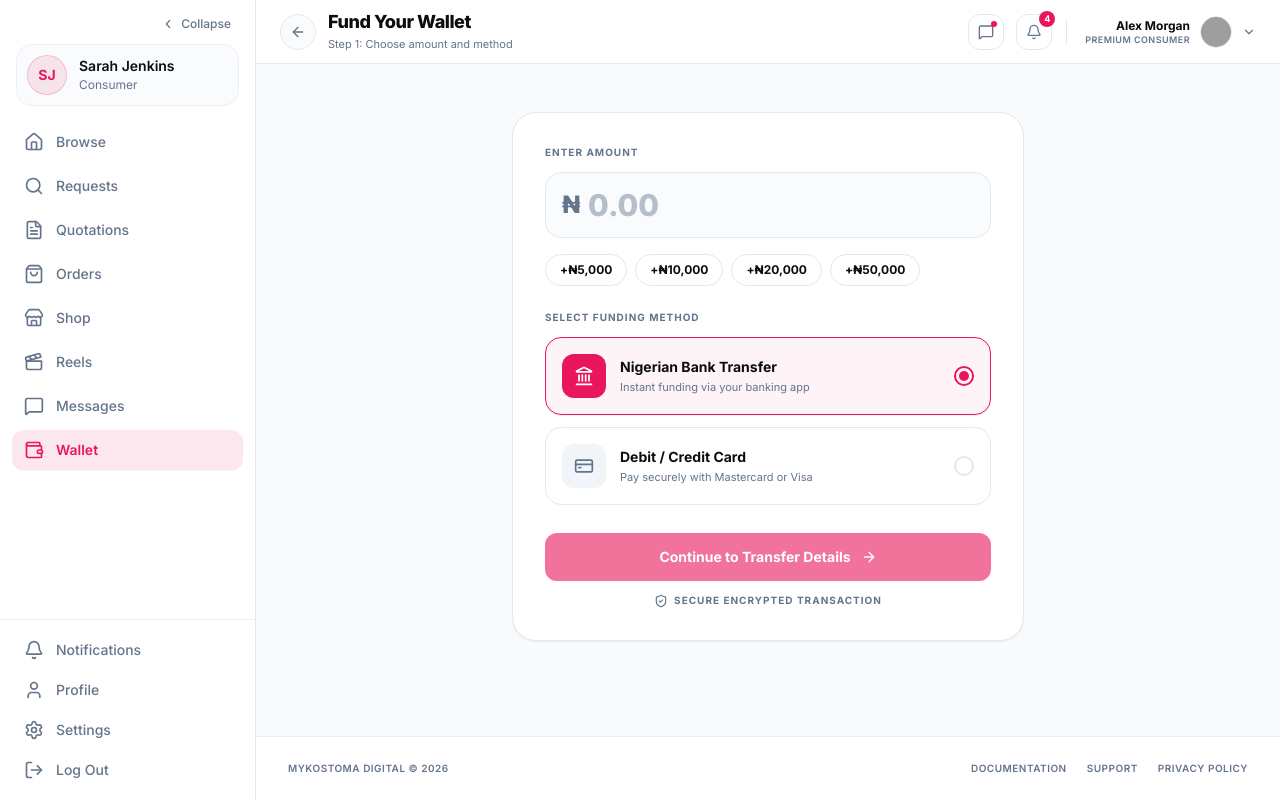
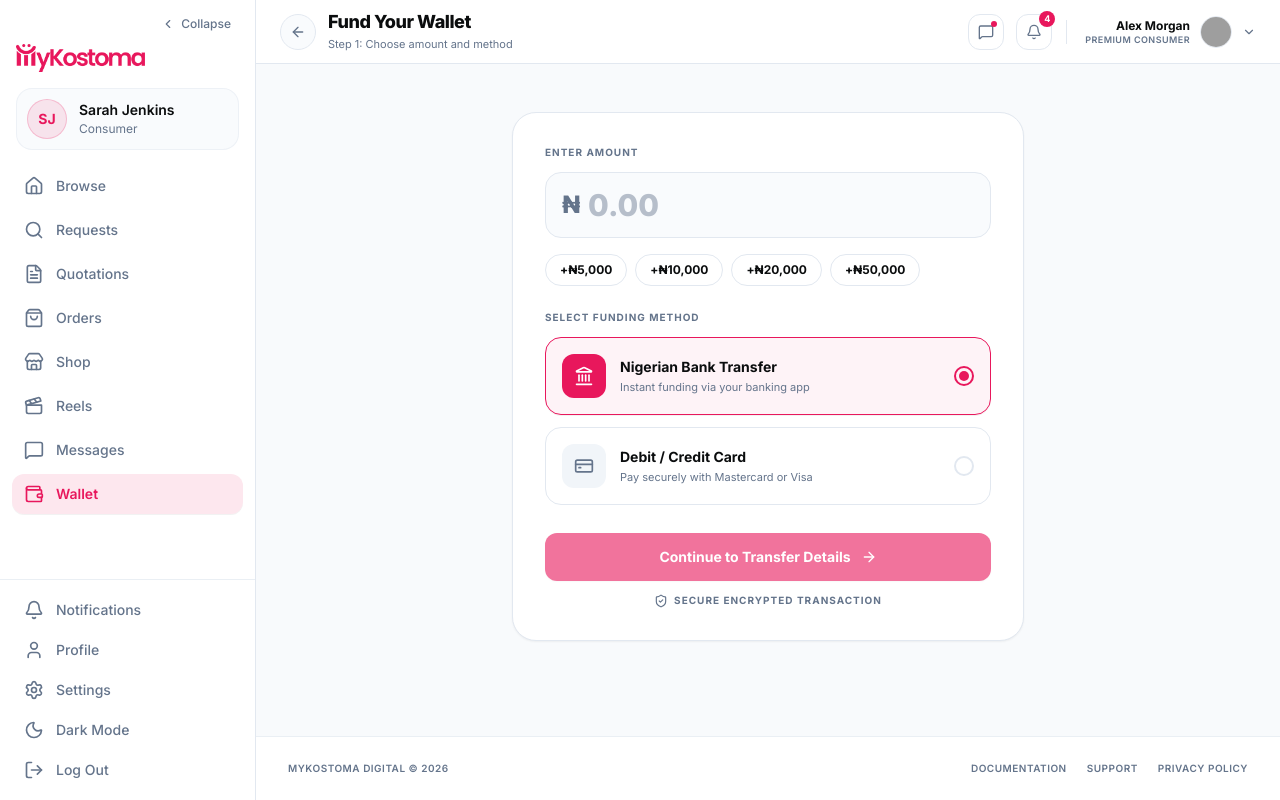
Before and after one commit to MyKostoma/MyKostoma-client-app, a Next.js app: page /wallet/fund in a window 1280 px wide. Built offline with nearby package versions, Linux system fonts and the light colour scheme; no server answers; grey boxes are pictures that could not be loaded.

Commit message:
feat: enhance sidebar and top-bar layout components, brand logo, and theme toggling

```diff
--- a/components/layouts/mobile-drawer.tsx
+++ b/components/layouts/mobile-drawer.tsx
@@ -31,6 +31,7 @@ import {
 import {
   DEFAULT_PREMIUM_VENDOR_NAV_ITEMS,
 } from "./sidebars/premium-vendor-sidebar";
+import { SidebarThemeToggle } from "./sidebars/sidebar-theme-toggle";
 import type {
   SidebarNavItem,
   SidebarVariant,
@@ -61,7 +62,7 @@ export function MobileDrawer({
   items: itemsProp,
   title,
   user: userProp,
-  logoHref = "/dashboard",
+  logoHref = "/",
   onLogout,
   className,
   children,
@@ -421,6 +422,9 @@ export function MobileDrawer({
             <span className="truncate">Settings</span>
           </Link>
 
+          {/* Theme Toggle */}
+          <SidebarThemeToggle isOpen={true} />
+
           {/* Log Out */}
           <button
             type="button"
--- a/components/layouts/sidebars/consumer-sidebar.tsx
+++ b/components/layouts/sidebars/consumer-sidebar.tsx
@@ -27,6 +27,8 @@ import {
 import { clearAuthCookies } from "@/lib/cookies";
 import { baseApi } from "@/store/api/baseApi";
 import { SidebarTooltip, SidebarTooltipProvider } from "./sidebar-tooltip";
+import { SidebarThemeToggle } from "./sidebar-theme-toggle";
+import { SidebarBrandLogo } from "./sidebar-brand-logo";
 import type { SidebarNavItem, SidebarProps } from "./types";
 
 export const DEFAULT_CONSUMER_NAV_ITEMS: SidebarNavItem[] = [
@@ -144,6 +146,9 @@ export function ConsumerSidebar({
               </div>
             )
           )}
+
+          {/* MyKostoma Brand Logo: Full logo when open, icon logo when collapsed */}
+          <SidebarBrandLogo isOpen={isOpen} logoHref={logoHref} />
 
           {header || (
             isOpen ? (
@@ -335,6 +340,9 @@ export function ConsumerSidebar({
               </Link>
             </SidebarTooltip>
 
+            {/* Theme Toggle */}
+            <SidebarThemeToggle isOpen={isOpen} />
+
             {/* Log Out */}
             <SidebarTooltip content="Log Out" enabled={!isOpen}>
               <button
--- /dev/null
+++ b/components/layouts/sidebars/index.ts
@@ -0,0 +1,2 @@
+export * from "./sidebars";
+export { default } from "./sidebars";
--- /dev/null
+++ b/components/layouts/sidebars/sidebar-brand-logo.tsx
@@ -0,0 +1,66 @@
+"use client";
+
+import * as React from "react";
+import Link from "next/link";
+import { cn } from "@/lib/utils";
+import { SidebarTooltip } from "./sidebar-tooltip";
+
+export interface SidebarBrandLogoProps {
+  isOpen?: boolean;
+  logoHref?: string;
+  className?: string;
+}
+
+export function SidebarBrandLogo({
+  isOpen = true,
+  logoHref = "/dashboard",
+  className,
+}: SidebarBrandLogoProps) {
+  if (!isOpen) {
+    return (
+      <div className={cn("pt-1 pb-3 flex items-center justify-center", className)}>
+        <SidebarTooltip content="MyKostoma" enabled={true}>
+          <Link
+            href={logoHref}
+            className="inline-flex items-center justify-center focus:outline-hidden hover:opacity-90 transition-opacity"
+            aria-label="MyKostoma Dashboard"
+          >
+            <img
+              src="/mykostoma_logo.png"
+              alt="MyKostoma"
+              className="h-7 w-7 object-contain dark:hidden select-none"
+            />
+            <img
+              src="/mykostoma_logo_white.png"
+              alt="MyKostoma"
+              className="h-7 w-7 object-contain hidden dark:block select-none"
+            />
+          </Link>
+        </SidebarTooltip>
+      </div>
+    );
+  }
+
+  return (
+    <div className={cn("px-4 pt-1 pb-3 flex items-center", className)}>
+      <Link
+        href={logoHref}
+        className="inline-flex items-center focus:outline-hidden hover:opacity-90 transition-opacity"
+        aria-label="MyKostoma Dashboard"
+      >
+        <img
+          src="/mykostoma_full_logo.png"
+          alt="MyKostoma"
+          className="h-7 w-auto object-contain dark:hidden select-none"
+        />
+        <img
+          src="/mykostoma_full_logo_white.png"
+          alt="MyKostoma"
+          className="h-7 w-auto object-contain hidden dark:block select-none"
+        />
+      </Link>
+    </div>
+  );
+}
+
+export default SidebarBrandLogo;
--- /dev/null
+++ b/components/layouts/sidebars/sidebar-theme-toggle.tsx
@@ -0,0 +1,70 @@
+"use client";
+
+import * as React from "react";
+import { Sun, Moon } from "lucide-react";
+import { cn } from "@/lib/utils";
+import { useAppDispatch, useAppSelector } from "@/store/hooks";
+import { selectTheme, setTheme } from "@/store/slices/uiSlice";
+import { SidebarTooltip } from "./sidebar-tooltip";
+
+export interface SidebarThemeToggleProps {
+  isOpen?: boolean;
+  className?: string;
+}
+
+export function SidebarThemeToggle({
+  isOpen = true,
+  className,
+}: SidebarThemeToggleProps) {
+  const dispatch = useAppDispatch();
+  const currentTheme = useAppSelector(selectTheme);
+  const [isDark, setIsDark] = React.useState(false);
+
+  React.useEffect(() => {
+    setIsDark(document.documentElement.classList.contains("dark"));
+  }, [currentTheme]);
+
+  const toggleTheme = () => {
+    const nextDark = !isDark;
+    setIsDark(nextDark);
+    if (nextDark) {
+      document.documentElement.classList.add("dark");
+      try {
+        localStorage.setItem("theme", "dark");
+      } catch {}
+      dispatch(setTheme("dark"));
+    } else {
+      document.documentElement.classList.remove("dark");
+      try {
+        localStorage.setItem("theme", "light");
+      } catch {}
+      dispatch(setTheme("light"));
+    }
+  };
+
+  const label = isDark ? "Light Mode" : "Dark Mode";
+
+  return (
+    <SidebarTooltip content={label} enabled={!isOpen}>
+      <button
+        type="button"
+        onClick={toggleTheme}
+        aria-label={`Switch to ${label}`}
+        className={cn(
+          "w-full flex items-center gap-3 px-3 py-2 rounded-xl text-sm font-medium transition-colors cursor-pointer text-muted-foreground hover:text-foreground hover:bg-secondary/60",
+          !isOpen && "justify-center px-0 py-2.5",
+          className
+        )}
+      >
+        {isDark ? (
+          <Sun className="h-5 w-5 shrink-0 text-amber-500" />
+        ) : (
+          <Moon className="h-5 w-5 shrink-0" />
+        )}
+        {isOpen && <span className="truncate">{label}</span>}
+      </button>
+    </SidebarTooltip>
+  );
+}
+
+export default SidebarThemeToggle;
--- a/components/layouts/sidebars/sidebars.tsx
+++ b/components/layouts/sidebars/sidebars.tsx
@@ -64,6 +64,8 @@ export const Sidebars = Sidebar;
 
 export * from "./types";
 export * from "./sidebar-user-card";
+export * from "./sidebar-theme-toggle";
+export * from "./sidebar-brand-logo";
 export * from "./consumer-sidebar";
 export * from "./professional-sidebar";
 export * from "./premium-vendor-sidebar";
--- a/components/layouts/top-bars/dashboard-top-bar.tsx
+++ b/components/layouts/top-bars/dashboard-top-bar.tsx
@@ -2,15 +2,22 @@
 
 import * as React from "react";
 import Link from "next/link";
-import { Menu, Search, Bell, Sun, Moon, ChevronRight } from "lucide-react";
+import { Menu, Bell, Sun, Moon, ChevronRight } from "lucide-react";
 import { cn } from "@/lib/utils";
 import { useAppDispatch, useAppSelector } from "@/store/hooks";
 import { selectCurrentUser } from "@/store/slices/authSlice";
 import {
   selectTheme,
   setTheme,
+  selectNotifications,
   selectUnreadNotificationsCount,
+  markNotificationAsRead,
+  markAllNotificationsAsRead,
+  removeNotification,
+  clearNotifications,
+  resetMockNotifications,
 } from "@/store/slices/uiSlice";
+import { NotificationModal } from "@/components/modals/notification-modal";
 import type { TopBarProps } from "./types";
 
 export function DashboardTopBar({
@@ -19,11 +26,6 @@ export function DashboardTopBar({
   breadcrumbs,
   onMenuClick,
   actions,
-  searchPlaceholder = "Search...",
-  searchValue,
-  onSearchChange,
-  onSearchClick,
-  showSearch = true,
   showNotifications = true,
   showThemeToggle = true,
   showUserMenu = true,
@@ -33,9 +35,11 @@ export function DashboardTopBar({
   const dispatch = useAppDispatch();
   const user = useAppSelector(selectCurrentUser);
   const currentTheme = useAppSelector(selectTheme);
+  const notifications = useAppSelector(selectNotifications);
   const unreadNotifs = useAppSelector(selectUnreadNotificationsCount);
 
   const [isDark, setIsDark] = React.useState(false);
+  const [notificationModalOpen, setNotificationModalOpen] = React.useState(false);
 
   React.useEffect(() => {
     setIsDark(document.documentElement.classList.contains("dark"));
@@ -46,11 +50,15 @@ export function DashboardTopBar({
     setIsDark(nextDark);
     if (nextDark) {
       document.documentElement.classList.add("dark");
+      try {
         localStorage.setItem("theme", "dark");
+      } catch {}
       dispatch(setTheme("dark"));
     } else {
       document.documentElement.classList.remove("dark");
+      try {
         localStorage.setItem("theme", "light");
+      } catch {}
       dispatch(setTheme("light"));
     }
   };
@@ -127,43 +135,19 @@ export function DashboardTopBar({
         </div>
       </div>
 
-      {/* Right: Actions, Search, Notifications, Theme, User */}
+      {/* Right: Actions, Notifications, Theme, User */}
       <div className="flex items-center gap-2 md:gap-3">
         {/* Custom Actions Slot */}
         {actions && <div className="flex items-center gap-2">{actions}</div>}
 
-        {/* Search Trigger */}
-        {showSearch && (
+        {/* Notifications */}
+        {showNotifications && (
           <>
             <button
               type="button"
-              onClick={onSearchClick}
-              aria-label="Search"
-              className="hidden md:flex items-center gap-2.5 rounded-xl border border-border bg-secondary/50 px-3 py-1.5 text-xs text-muted-foreground hover:text-foreground hover:border-primary/40 hover:bg-secondary transition-colors cursor-pointer"
-            >
-              <Search className="h-3.5 w-3.5" />
-              <span>{searchPlaceholder}</span>
-              <kbd className="ml-2 rounded-md bg-card border border-border px-1.5 py-0.5 text-[10px] font-semibold text-muted-foreground shadow-2xs">
-                ⌘K
-              </kbd>
-            </button>
-
-            <button
-              type="button"
-              onClick={onSearchClick}
-              aria-label="Open search"
-              className="md:hidden p-2 rounded-xl text-muted-foreground hover:text-foreground hover:bg-secondary/70 transition-colors cursor-pointer"
-            >
-              <Search className="h-4 w-4" />
-            </button>
-          </>
-        )}
-
-        {/* Notifications */}
-        {showNotifications && (
-          <Link
-            href="/notifications"
+              onClick={() => setNotificationModalOpen(true)}
               aria-label="Notifications"
+              aria-expanded={notificationModalOpen}
               className="relative p-2 rounded-xl text-muted-foreground hover:text-foreground hover:bg-secondary/70 transition-colors cursor-pointer"
             >
               <Bell className="h-4.5 w-4.5" />
@@ -173,27 +157,24 @@ export function DashboardTopBar({
                   <span className="relative inline-flex rounded-full h-2 w-2 bg-primary" />
                 </span>
               )}
-          </Link>
+            </button>
+
+            <NotificationModal
+              isOpen={notificationModalOpen}
+              onClose={() => setNotificationModalOpen(false)}
+              notifications={notifications}
+              onMarkAsRead={(id) => dispatch(markNotificationAsRead(id))}
+              onMarkAllAsRead={() => dispatch(markAllNotificationsAsRead())}
+              onRemoveNotification={(id) => dispatch(removeNotification(id))}
+              onClearAll={() => dispatch(clearNotifications())}
+              onRestoreMock={() => dispatch(resetMockNotifications())}
+            />
+          </>
         )}
-
-        {/* Theme Toggle */}
-        {showThemeToggle && (
-          <button
-            type="button"
-            onClick={toggleTheme}
-            aria-label="Toggle theme"
-            className="p-2 rounded-xl text-muted-foreground hover:text-foreground hover:bg-secondary/70 transition-colors cursor-pointer"
-          >
-            {isDark ? (
-              <Sun className="h-4.5 w-4.5 text-amber-400" />
-            ) : (
-              <Moon className="h-4.5 w-4.5" />
-            )}
-          </button>
-        )}
-
         {children}
       </div>
     </header>
   );
 }
+
+export default DashboardTopBar;
```
Also changed, not shown: components/layouts/sidebars/premium-vendor-sidebar.tsx (+8 -0 lines), components/layouts/sidebars/professional-sidebar.tsx (+8 -0 lines), components/layouts/top-bars/top-bar-utilities.tsx (+9 -0 lines), components/layouts/top-bars/wallet/wallet-top-bar.tsx (+32 -6 lines). Lines whose indentation alone changed are shown as unchanged.
